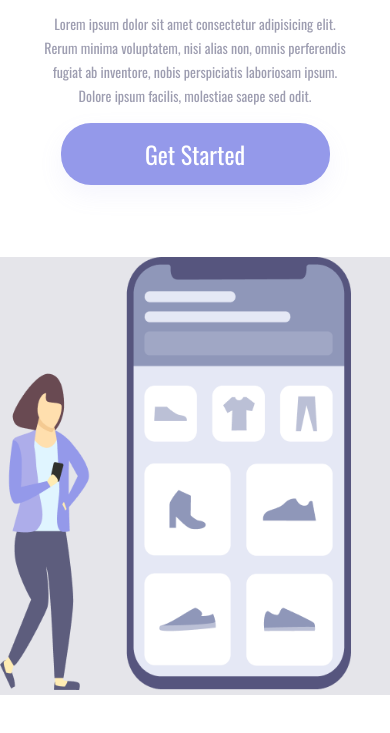
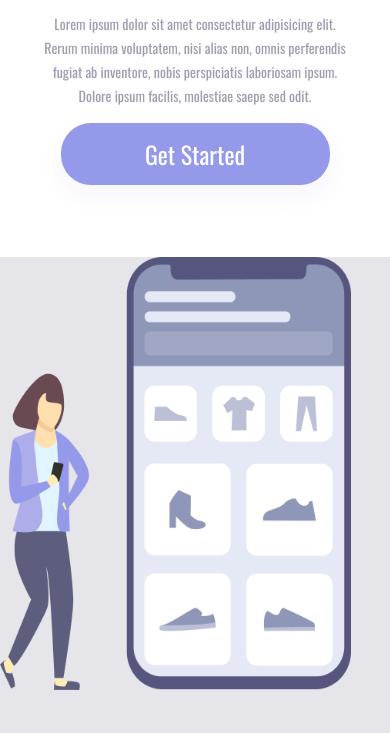
Before and after one commit to benlira/projeto-shopping-mobile, a plain HTML site: page index.html in a window 390 px wide. Shown: the part 165-898 px from the top of the page. Before the commit the page ends 860 px from the top, so only its background shows below. Drawn offline with nearby package versions, Linux system fonts and the light colour scheme.

Commit message:
Alteração do .conteiner-right no styles.css

```diff
--- a/styles.css
+++ b/styles.css
@@ -107,7 +107,7 @@ header {
 
     .conteiner-right {
         display: block;
-        height: auto;
+        height: 105vh;
         width: 100%;
         position: static;
     }
```
